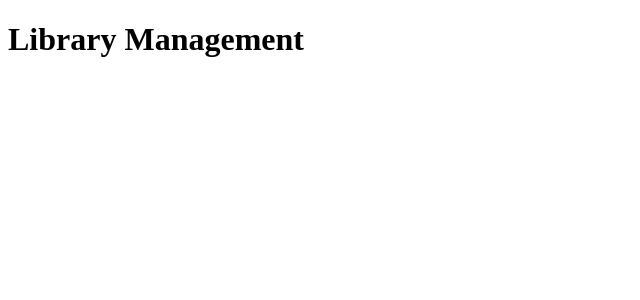
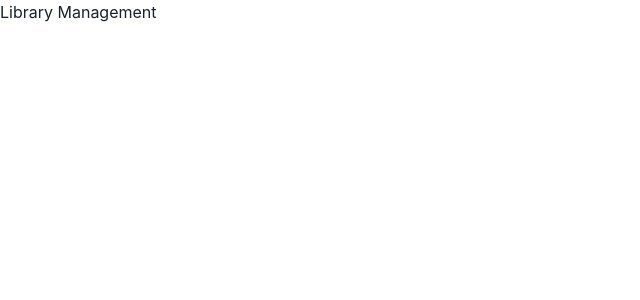
Before and after one commit to TheNewC0der-24/Firebase-App, a React (Vite) app in the folder Library-Management/: page / in a window 1280 px wide. Shown: the top 300 px of the page, without its empty margins (0-640 px from the left). Built offline with nearby package versions, Linux system fonts and the light colour scheme.

Commit message:
Add Chakra Provider

```diff
--- a/Library-Management/src/main.jsx
+++ b/Library-Management/src/main.jsx
@@ -1,9 +1,13 @@
-import React from 'react'
-import ReactDOM from 'react-dom/client'
-import App from './App.jsx'
+import React from 'react';
+import ReactDOM from 'react-dom/client';
+import App from './App.jsx';
+
+import { ChakraProvider } from '@chakra-ui/react';
 
 ReactDOM.createRoot(document.getElementById('root')).render(
   <React.StrictMode>
-    <App />
+    <ChakraProvider>
+      <App />
+    </ChakraProvider>
   </React.StrictMode>,
 )
```
